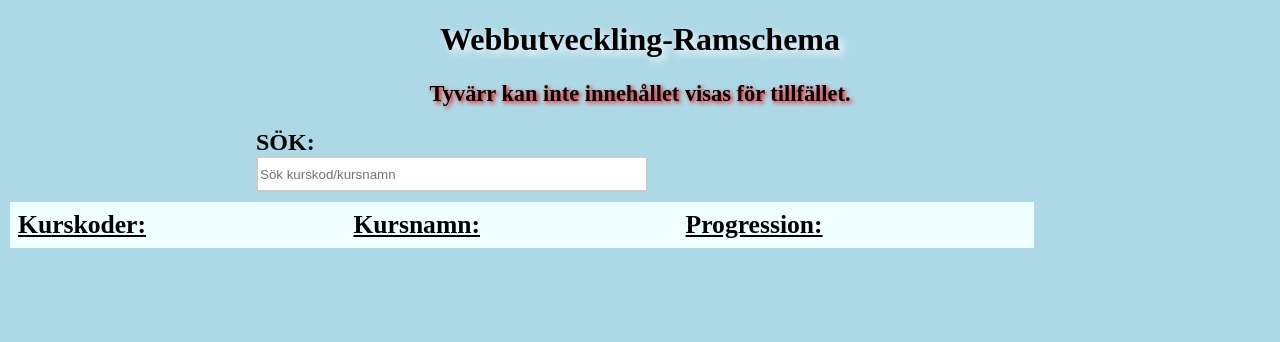
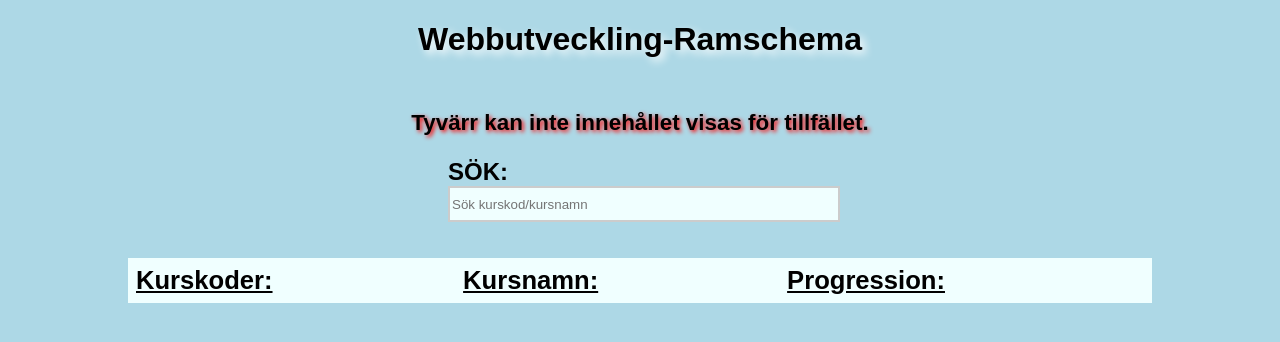
Before and after one commit to thne1900/moment2-ecmascript, a website built with Parcel: page src/index.html in a window 1280 px wide. Built offline with nearby package versions, Linux system fonts and the light colour scheme; no server answers.

Commit message:
Arbetade lite i css-dokumentet kring sidans utformning.

```diff
--- a/src/CSS/index.css
+++ b/src/CSS/index.css
@@ -1,4 +1,5 @@
 body{background-color: lightblue;
+    font-family: Arial, Helvetica, sans-serif;
 color:black;
 max-width:1512px;
 height:auto;
@@ -6,7 +7,8 @@ margin-left: auto;
 margin-right: auto;}
 
 h1 {text-align: center;
-text-shadow: 4px 4px 8px white;}
+text-shadow: 4px 4px 8px white;
+margin-bottom: 4%;}
 
 #fail {color:black;
 text-shadow: 2px 2px 4px red;
@@ -17,7 +19,9 @@ text-align: center;}
 table{
 width:80%;
 border-collapse: collapse;
-margin:10px;}
+margin:10px;
+margin-left:10%;
+margin-right: 10%;}
 
 td{font-size: 1.2em;
     text-align: left;
@@ -39,9 +43,11 @@ padding:2%;}
 
 label {font-weight: bold;
 font-size: 1.5em;
-margin-left: 20%;}
+margin-left: 35%;}
 
 input{width:30%;
     height:30px;
-    margin-left:20%;
-    border:2px solid #ccc;}
+    margin-left:35%;
+    border:2px solid #ccc;
+    background-color: azure;
+    margin-bottom: 2%;}
```
